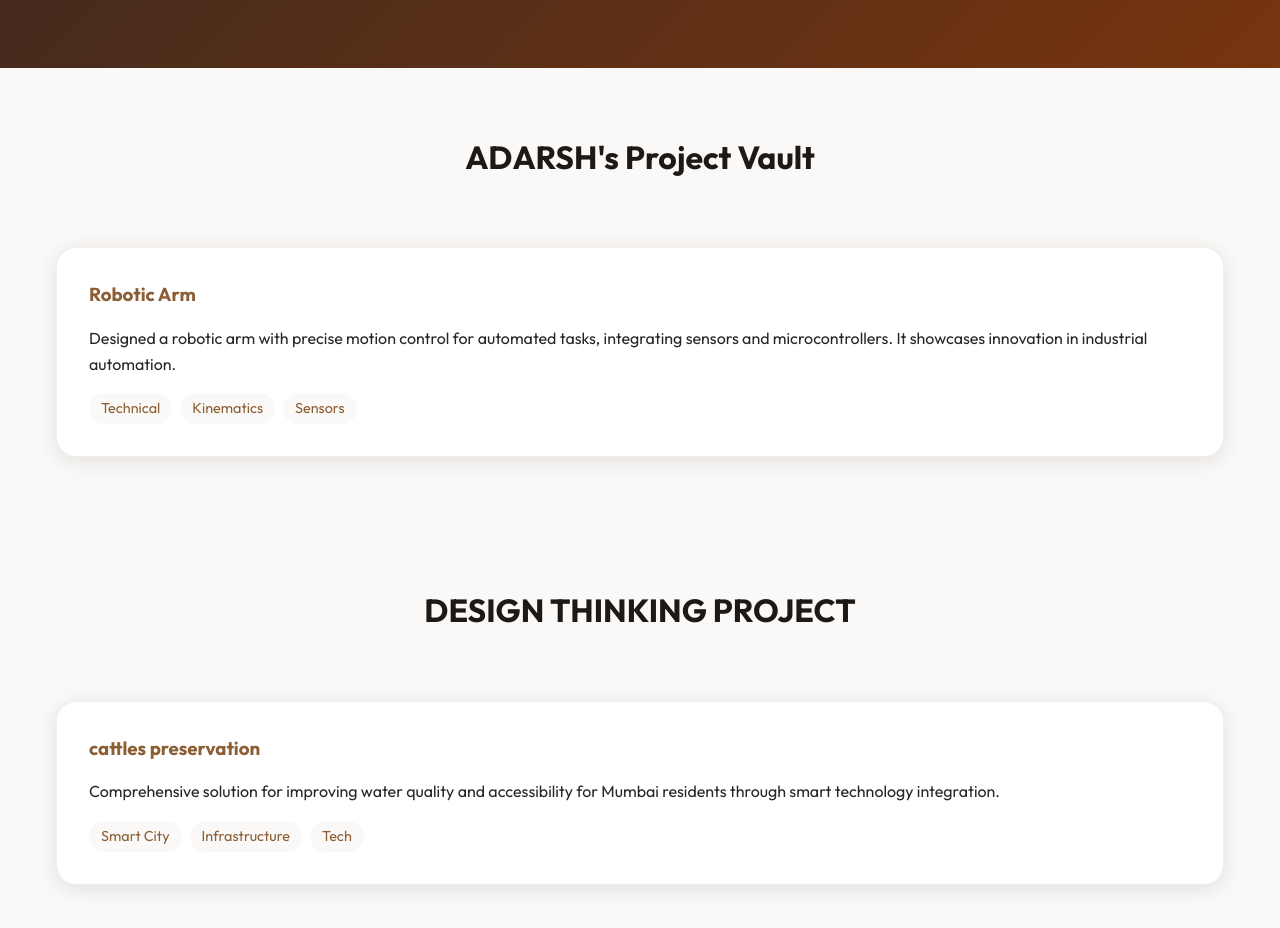
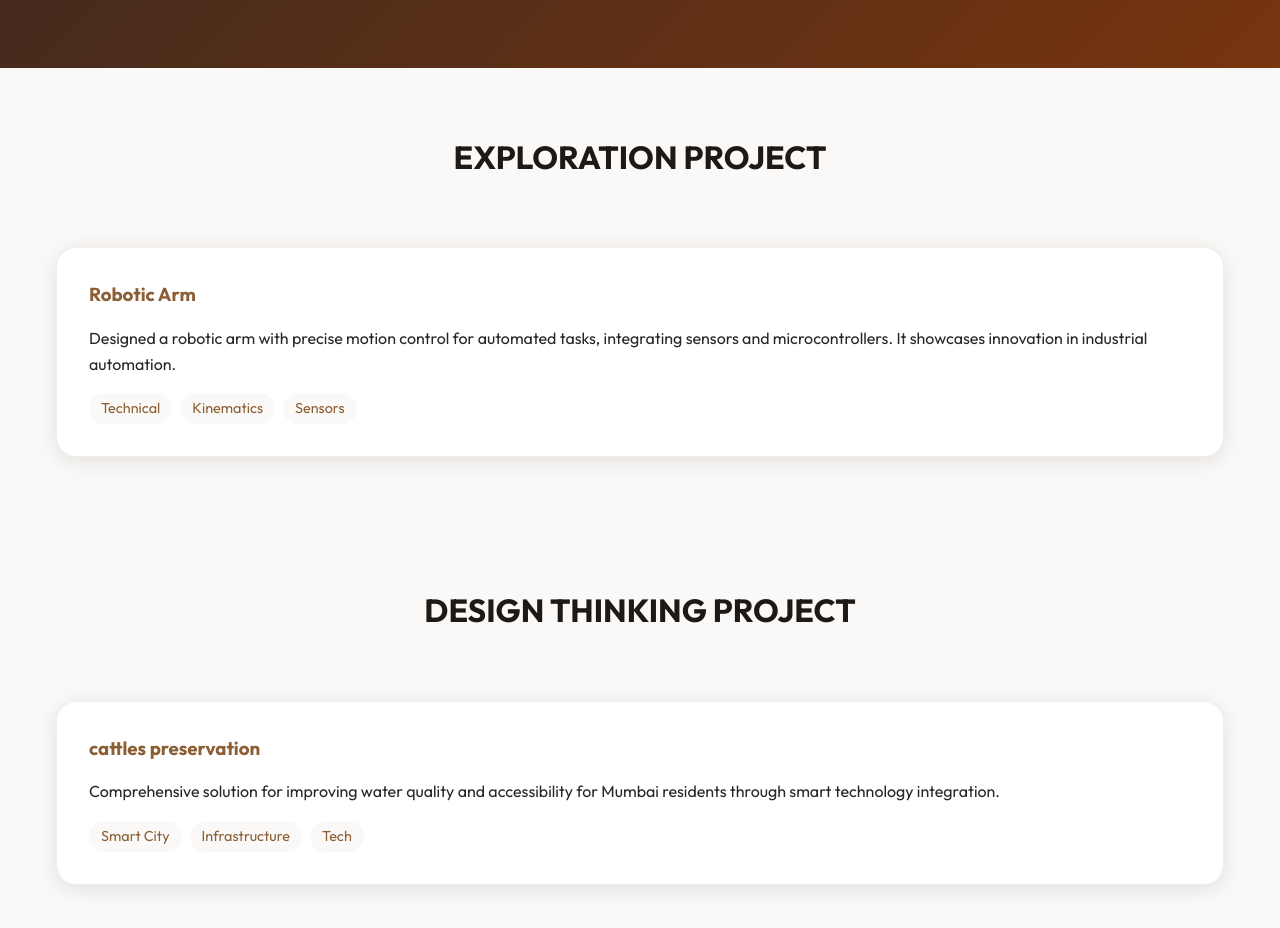
Before and after one commit to Adrashrd/portfolio.github.io, a plain HTML site: page index.html in a window 1280 px wide. Shown: the part 800-1728 px from the top of the page. Drawn offline with Linux system fonts and the light colour scheme.

Commit message:
Update index.html

```diff
--- a/index.html
+++ b/index.html
@@ -42,7 +42,7 @@
     <main>
         <section id="projects" class="section projects-section">
             <div class="container">
-                <h2 class="section-title">ADARSH's Project Vault</h2>
+                <h2 class="section-title">EXPLORATION PROJECT</h2>
                 <div class="projects-grid">
                     <div class="project-card">
                         <div class="project-content">
```
